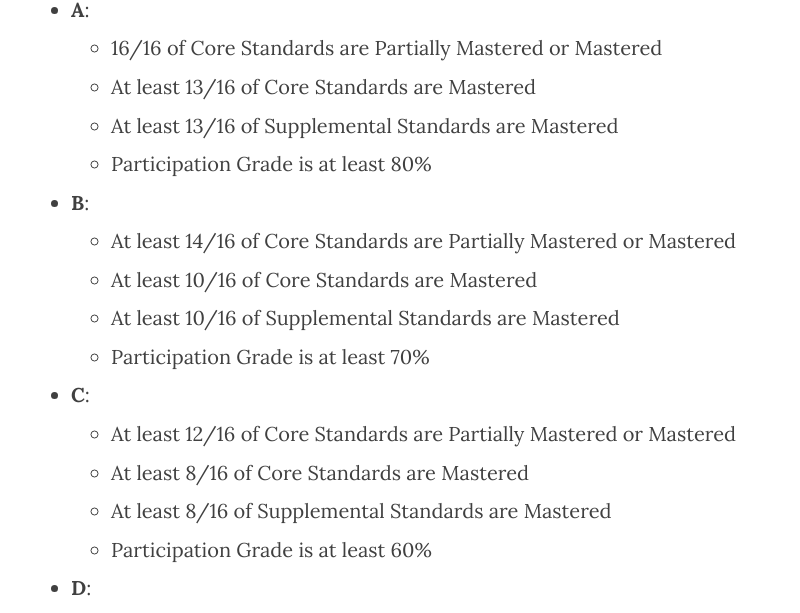
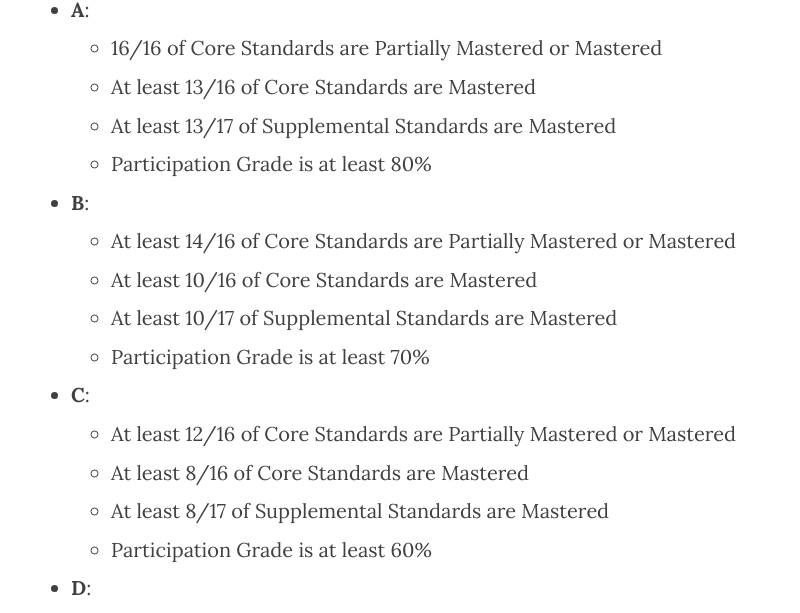
Before and after one commit to jford1906/prof.clontz.org, a Jekyll site: the page built from classes/2017/01/ma126/index.md, in a window 1280 px wide and 900 px high, scrolled down 5027 px. Shown: the part 147-760 px from the top of the window, without its empty margins (234-1034 px from the left). Built offline with Jekyll 4.4.1, drawn with Linux system fonts in a browser that asks for light colours; nearby versions of some CDN libraries; formulas are drawn with MathJax 3.

Commit message:
fix supplemental standard counting mistake

```diff
--- a/classes/2017/01/ma126/index.md
+++ b/classes/2017/01/ma126/index.md
@@ -182,17 +182,17 @@ All criteria must be met by a student to receive each grade.
 * **A**:
     * 16/16 of Core Standards are Partially Mastered or Mastered
     * At least 13/16 of Core Standards are Mastered
-    * At least 13/16 of Supplemental Standards are Mastered
+    * At least 13/17 of Supplemental Standards are Mastered
     * Participation Grade is at least 80%
 * **B**:
     * At least 14/16 of Core Standards are Partially Mastered or Mastered
     * At least 10/16 of Core Standards are Mastered
-    * At least 10/16 of Supplemental Standards are Mastered
+    * At least 10/17 of Supplemental Standards are Mastered
     * Participation Grade is at least 70%
 * **C**:
     * At least 12/16 of Core Standards are Partially Mastered or Mastered
     * At least 8/16 of Core Standards are Mastered
-    * At least 8/16 of Supplemental Standards are Mastered
+    * At least 8/17 of Supplemental Standards are Mastered
     * Participation Grade is at least 60%
 * **D**:
     * At least 10/16 of Core Standards are Partially Mastered or Mastered
```
Also changed, not shown: classes/2017/01/ma126/standards.md (+3 -3 lines).
